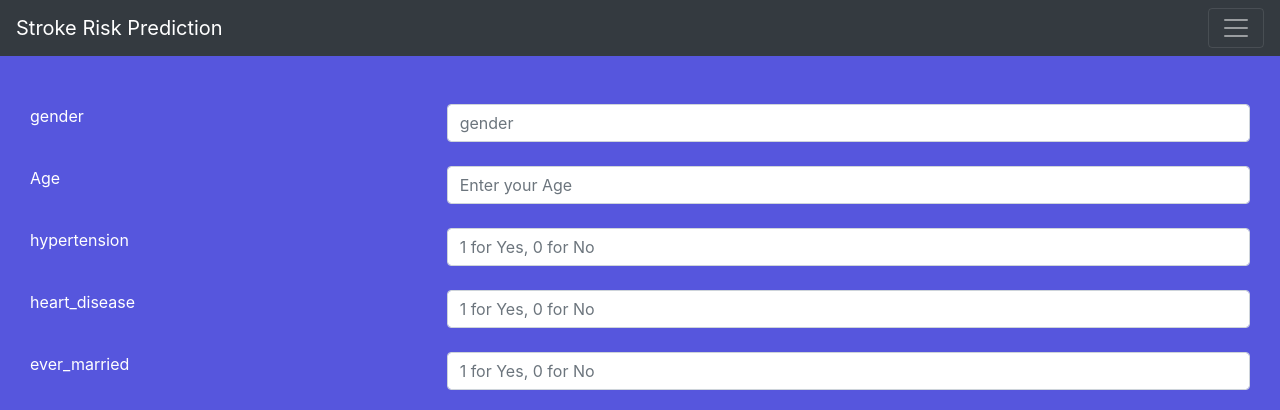
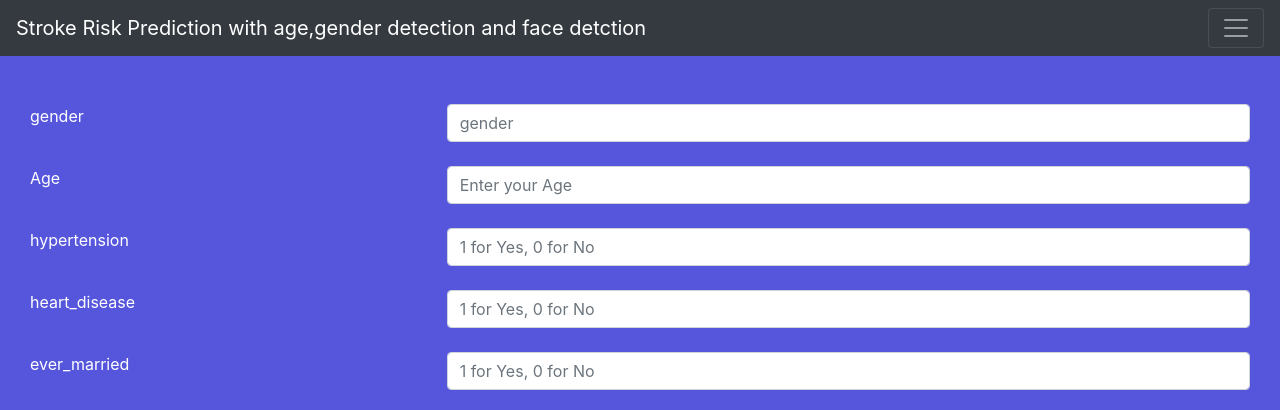
Before and after one commit to TharakaDasunpriya9/Final_Sem_AI_Project, a Flask app: page / in a window 1280 px wide. Shown: the top 410 px of the page. Run offline with Flask 2, Linux system fonts and the light colour scheme; some libraries are stand-ins or nearby versions.

Commit message:
ui_change

```diff
--- a/templates/home.html
+++ b/templates/home.html
@@ -12,7 +12,7 @@
 </head>
 
 <nav class="navbar navbar-dark bg-dark navbar-fixed-top">
-    <a class="navbar-brand" href="#">Stroke Risk Prediction</a>
+    <a class="navbar-brand" href="#">Stroke Risk Prediction with age,gender detection and face detction</a>
     <button class="navbar-toggler" type="button" data-toggle="collapse" data-target="#navbarNav" aria-controls="navbarNav" aria-expanded="false" aria-label="Toggle navigation">
         <span class="navbar-toggler-icon"></span>
     </button>
```
